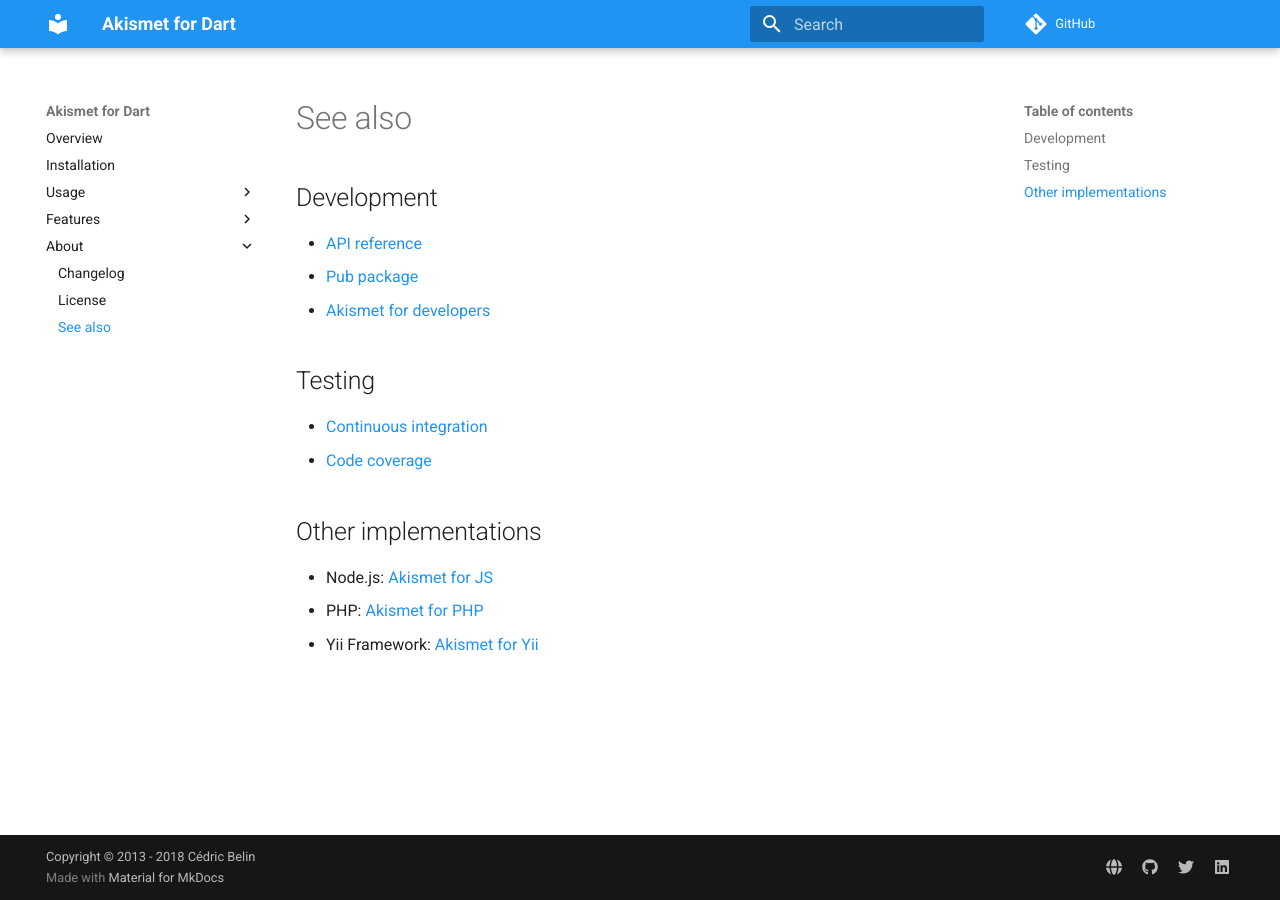
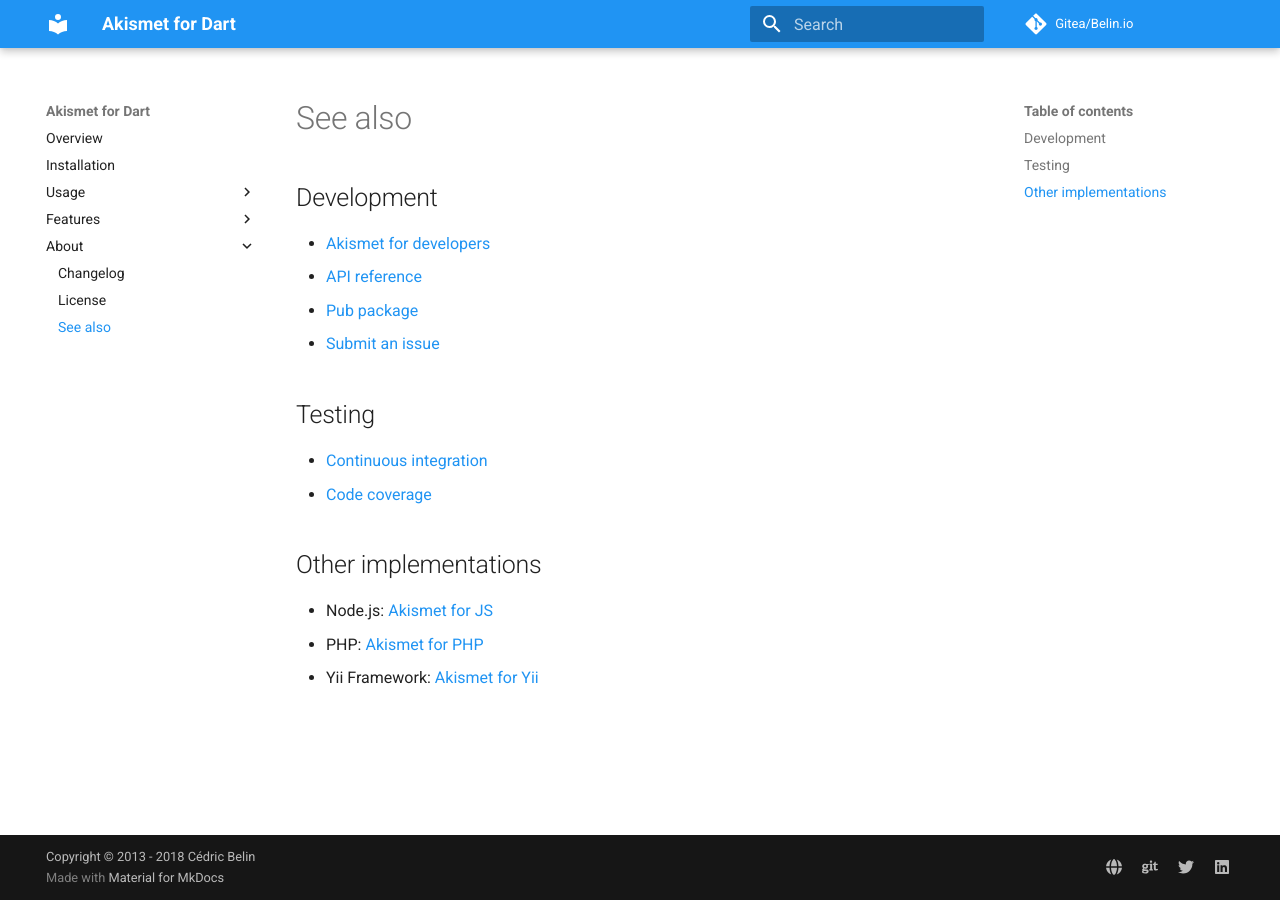
Before and after one commit to madcitymultimedia/akismet.dart, an MkDocs documentation site: the page built from doc/about/see_also.md, in a window 1280 px wide. Built offline with MkDocs 1.6.1 and Material for MkDocs 9.7.7, drawn with Linux system fonts in a browser that asks for light colours; comment, search, counter and statistics services are not loaded; old or Windows-style settings are respelled for this version of MkDocs.

```diff
--- a/doc/about/see_also.md
+++ b/doc/about/see_also.md
@@ -1,9 +1,10 @@
 # See also
 
 ## Development
+- [Akismet for developers](https://akismet.com/development/api)
 - [API reference](https://dev.belin.io/akismet.dart/api)
 - [Pub package](https://pub.dartlang.org/packages/akismet)
-- [Akismet for developers](https://akismet.com/development/api)
+- [Submit an issue](https://git.belin.io/cedx/akismet.dart/issues)
 
 ## Testing
 - [Continuous integration](https://travis-ci.com/cedx/akismet.dart)
--- a/mkdocs.yml
+++ b/mkdocs.yml
@@ -6,9 +6,9 @@ site_url: https://dev.belin.io/akismet.dart
 docs_dir: doc
 site_dir: web
 
-repo_name: GitHub
-repo_url: https://github.com/cedx/akismet.dart
-edit_uri: ''
+repo_name: Gitea/Belin.io
+repo_url: https://git.belin.io/cedx/akismet.dart
+edit_uri: _edit/master/doc/
 
 copyright: Copyright &copy; 2013 - 2018 Cédric Belin
 google_analytics:
@@ -18,7 +18,7 @@ google_analytics:
 extra:
   social:
   - {type: globe, link: 'https://belin.io'}
-  - {type: github, link: 'https://github.com/cedx'}
+  - {type: git, link: 'https://git.belin.io/cedx'}
   - {type: twitter, link: 'https://twitter.com/cedxbelin'}
   - {type: linkedin, link: 'https://linkedin.com/in/cedxbelin'}
 
@@ -26,7 +26,7 @@ markdown_extensions:
 - admonition
 - codehilite
 
-pages:
+nav:
 - Overview: index.md
 - Installation: installation.md
 - Usage:
```
Also changed, not shown: README.md (+6 -3 lines), 1 other file.
